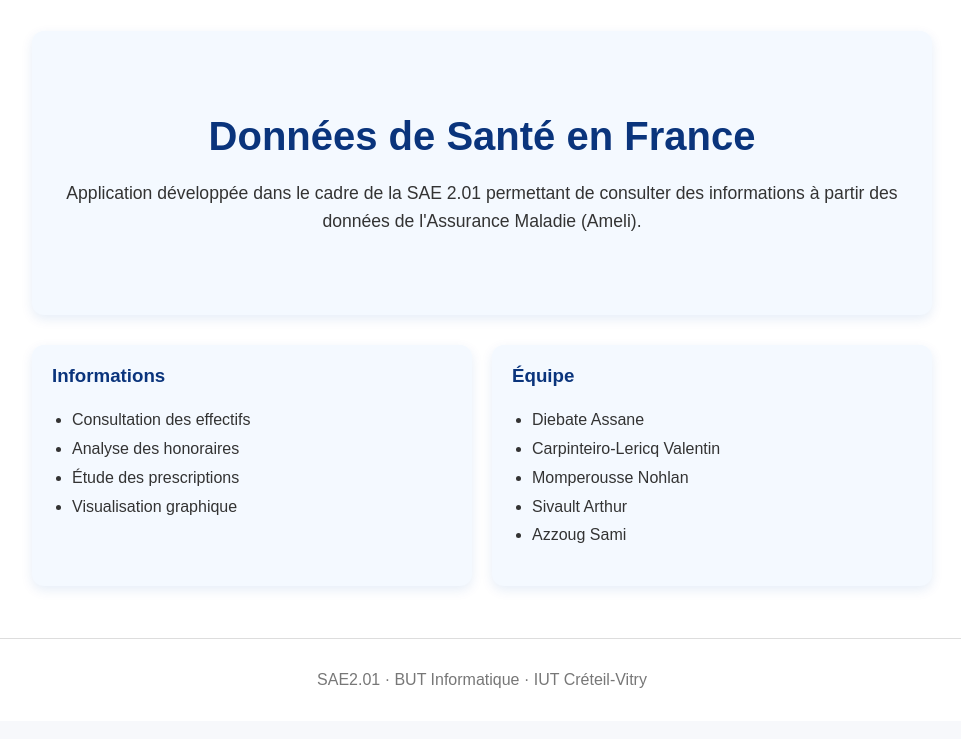
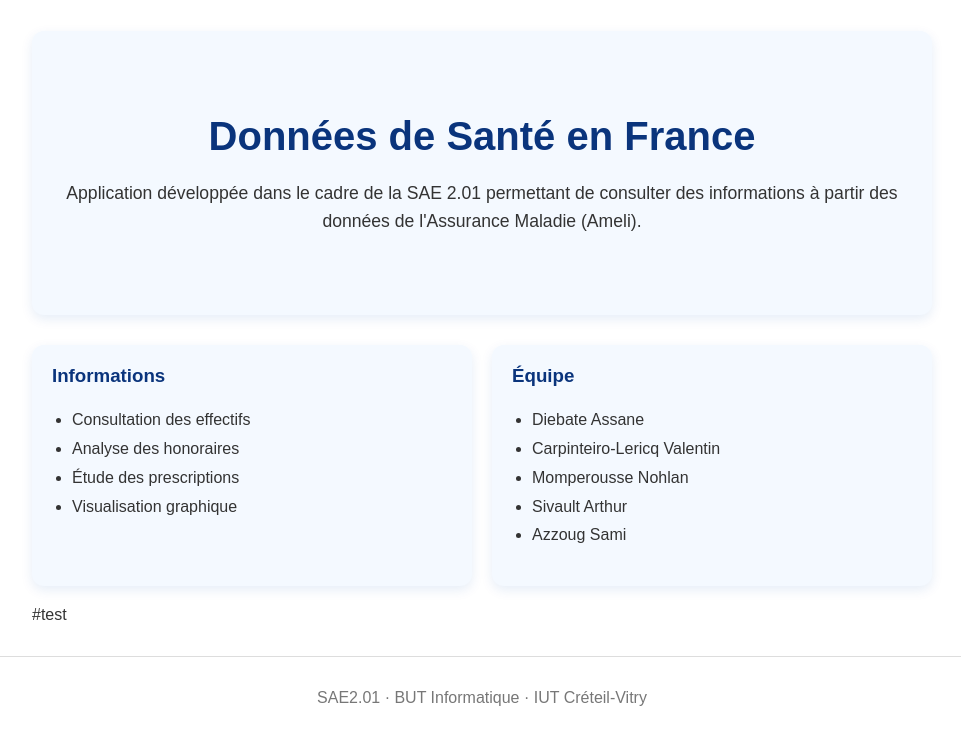
Before and after one commit to valentincarp/SAE-2.01-D-veloppement-d-une-application, a Flask app: page / in a window 1280 px wide. Shown: the part 83-822 px from the top of the page, without its empty margins (158-1119 px from the left). Before the commit the page ends 771 px from the top, so only its background shows below. Run offline with Flask 3, Linux system fonts and the light colour scheme.

Commit message:
branche dev pour test

```diff
--- a/templates/accueil.html
+++ b/templates/accueil.html
@@ -36,5 +36,5 @@
         </ul>
     </div>
 </section>
-
+#test
 {% endblock %}
```
